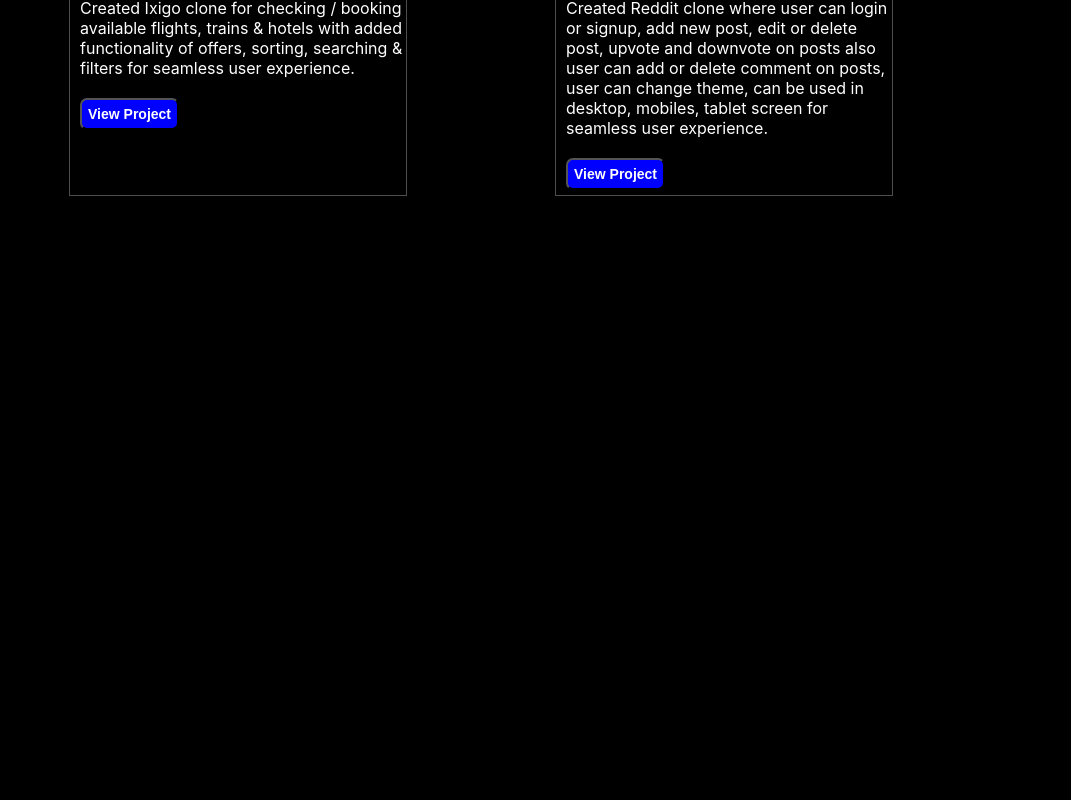
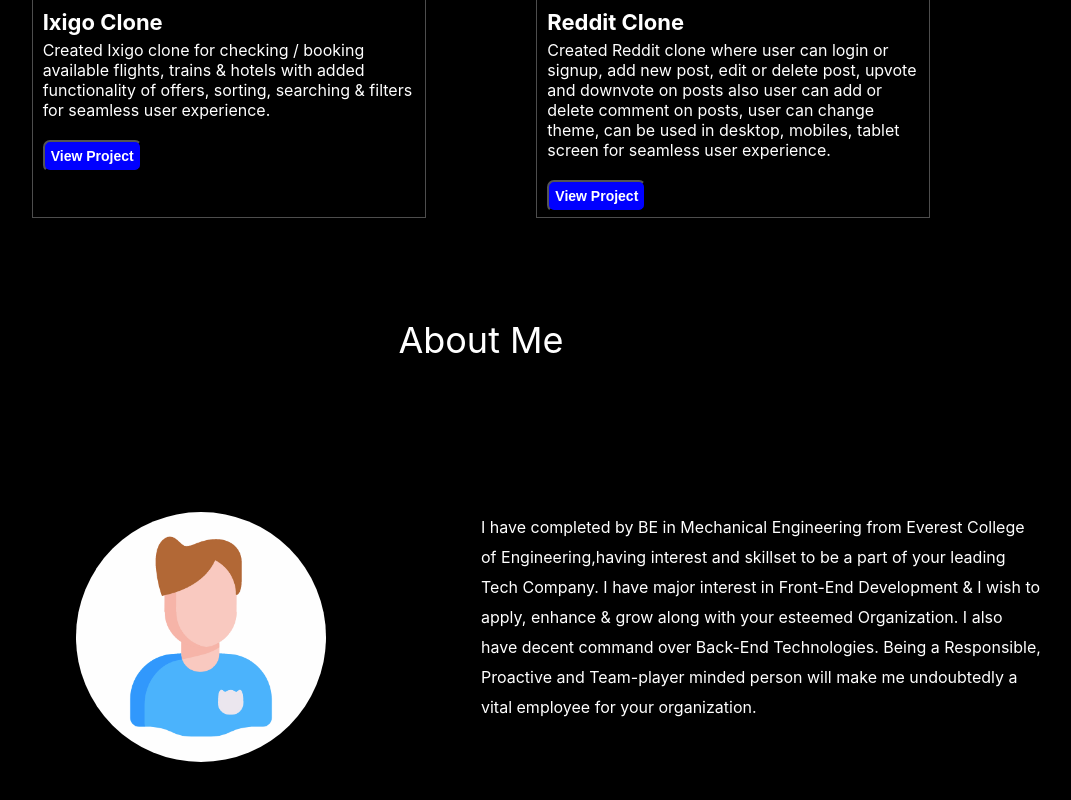
Before and after one commit to shubham51s/reactPortfolio, a React (Create React App) app: page / in a window 1280 px wide. Shown: the part 2153-2953 px from the top of the page, without its empty margins (159-1230 px from the left). Before the commit the page ends 2349 px from the top, so only its background shows below. Built offline with nearby package versions, Linux system fonts and the light colour scheme; the HTML template or start-up script is replaced by a standard one.

Commit message:
about page basic structure created

```diff
--- a/src/App.js
+++ b/src/App.js
@@ -3,6 +3,7 @@
 import HomeComp from "./components/Home";
 import MySkillsComp from "./components/MySkills";
 import MyProjectComp from "./components/MyProjects";
+import AboutComp from "./components/About";
 
 function App() {
   return (
@@ -11,6 +12,7 @@
       <HomeComp />
       <MySkillsComp />
       <MyProjectComp />
+      <AboutComp />
     </>
   );
 }
--- /dev/null
+++ b/src/components/About/aboutme.module.css
@@ -0,0 +1,80 @@
+.outerContainer {
+  width: 100%;
+  height: 100vh;
+}
+
+.mainContainer {
+  display: flex;
+  flex-direction: column;
+  justify-content: center;
+  align-items: center;
+  margin-right: 10px;
+  margin-left: 10px;
+}
+
+@media screen and (min-width: 500px) {
+  .mainContainer {
+    margin-right: 20px;
+    margin-left: 20px;
+  }
+}
+
+@media screen and (min-width: 800px) {
+  .mainContainer {
+    margin-right: 80px;
+    margin-left: 80px;
+  }
+}
+
+.headingMain {
+  margin-top: 80px;
+  font-size: 26px;
+  margin-bottom: 30px;
+}
+
+@media screen and (min-width: 500px) {
+  .headingMain {
+    font-size: 30px;
+    margin-top: 80px;
+    margin-bottom: 40px;
+  }
+}
+
+@media screen and (min-width: 800px) {
+  .headingMain {
+    font-size: 36px;
+    margin-top: 100px;
+    margin-bottom: 150px;
+  }
+}
+
+.aboutContainer {
+  display: flex;
+  width: 100%;
+}
+
+.leftContent {
+  width: 50%;
+  display: flex;
+  justify-content: center;
+}
+
+.rightContent {
+  width: 50%;
+  justify-content: flex-start;
+}
+
+.aboutImg {
+  width: 20px;
+  border-radius: 50%;
+}
+
+@media screen and (min-width: 800px) {
+  .aboutImg {
+    width: 250px;
+  }
+}
+
+.aboutText {
+  line-height: 30px;
+}
--- /dev/null
+++ b/src/components/About/index.js
@@ -0,0 +1,36 @@
+import React from "react";
+import style from "./aboutme.module.css";
+import aboutImg from "../../assets/aboutMe.gif";
+
+function AboutComp() {
+  return (
+    <div className={style.outerContainer}>
+      <div className={style.mainContainer}>
+        <div className={style.headingMain}>About Me</div>
+        <div className={style.aboutContainer}>
+          <div className={style.leftContent}>
+            <img className={style.aboutImg} src={aboutImg} alt="about svg" />
+          </div>
+          <div className={style.rightContent}>
+            <div className={style.aboutText}>
+              I have completed by{" "}
+              <span>
+                BE in Mechanical Engineering from Everest College of
+                Engineering,
+              </span>
+              having interest and skillset to be a part of your leading Tech
+              Company. I have major interest in{" "}
+              <span>Front-End Development</span> & I wish to apply, enhance &
+              grow along with your esteemed Organization. I also have decent
+              command over <span>Back-End Technologies.</span> Being a
+              Responsible, Proactive and Team-player minded person will make me
+              undoubtedly a vital employee for your organization.
+            </div>
+          </div>
+        </div>
+      </div>
+    </div>
+  );
+}
+
+export default AboutComp;
--- a/src/components/MyProjects/myprojects.module.css
+++ b/src/components/MyProjects/myprojects.module.css
@@ -56,18 +56,11 @@
 .cardList {
   width: 45%;
   border: 1px solid rgba(255, 255, 255, 0.3);
-  /* border-radius: 10px; */
 }
 
 .cardList:hover {
   border: 1px solid rgba(255, 255, 255, 1);
   background-color: rgba(14, 10, 10, 0.909);
-}
-
-@media screen and (min-width: 500px) {
-  .cardList {
-    width: 35%;
-  }
 }
 
 @media screen and (min-width: 800px) {
@@ -84,42 +77,14 @@
 
 .projectName {
   margin-left: 10px;
-  margin-top: 2px;
+  margin-top: 5px;
   background-color: inherit;
-}
-
-@media screen and (min-width: 500px) {
-  .projectName {
-    margin-top: 3px;
-    font-size: 18px;
-  }
-}
-
-@media screen and (min-width: 1000px) {
-  .projectName {
-    margin-top: 5px;
-    font-size: 22px;
-  }
 }
 
 .projectDetail {
   margin-left: 10px;
   font-size: 12px;
-}
-
-@media screen and (min-width: 500px) {
-  .projectDetail {
-    margin-top: 5px;
-    font-size: 14px;
-    background-color: inherit;
-  }
-}
-
-@media screen and (min-width: 1000px) {
-  .projectDetail {
-    margin-top: 5px;
-    font-size: 16px;
-  }
+  margin-top: 10px;
 }
 
 .projectBtn {
@@ -135,14 +100,34 @@
 }
 
 @media screen and (min-width: 500px) {
+  .projectName {
+    margin-top: 3px;
+    font-size: 18px;
+  }
   .projectBtn {
     margin-top: 15px;
     font-size: 14px;
     border-radius: 5px;
     padding: 4px;
   }
+  .cardList {
+    width: 35%;
+  }
+  .projectDetail {
+    margin-top: 5px;
+    font-size: 14px;
+    background-color: inherit;
+  }
 }
 @media screen and (min-width: 1000px) {
+  .projectName {
+    margin-top: 5px;
+    font-size: 22px;
+  }
+  .projectDetail {
+    margin-top: 5px;
+    font-size: 16px;
+  }
   .projectBtn {
     margin-top: 20px;
     font-size: 14px;
```
Also changed, not shown: src/assets/aboutMe.gif (added).
